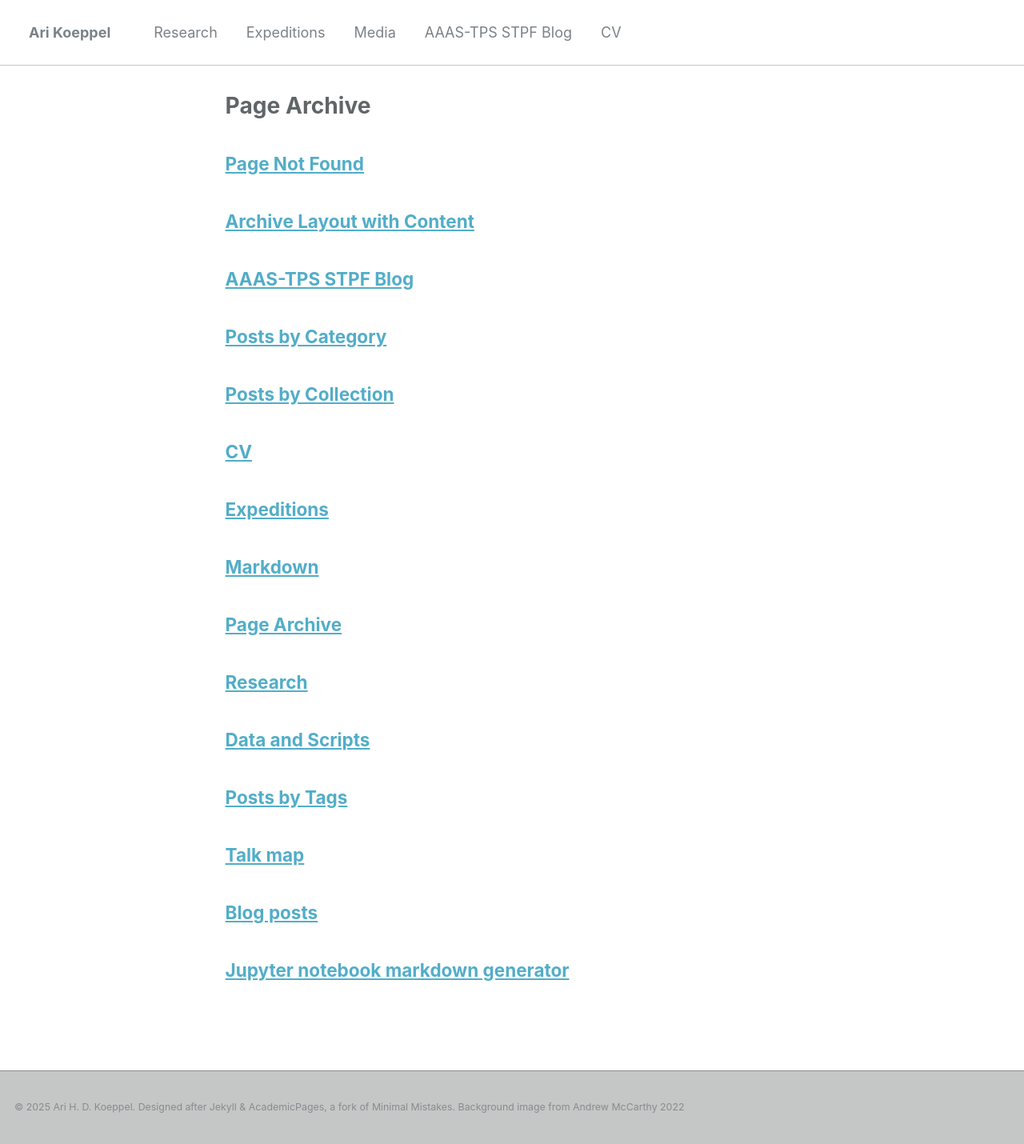
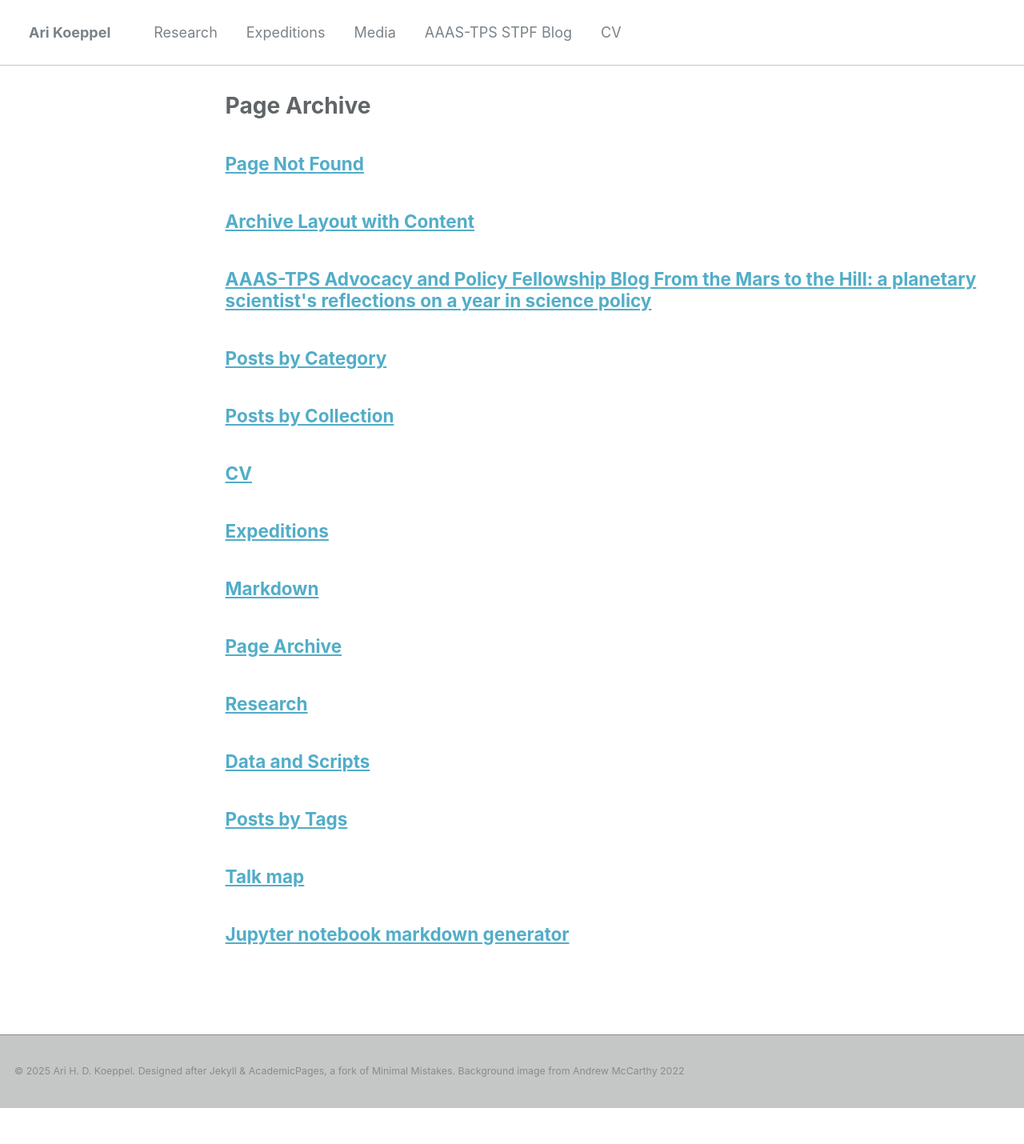
Before and after one commit to ahdkoeppel/ahdkoeppel.github.io, a Jekyll site: the page built from _pages/page-archive.html, in a window 1280 px wide. Shown: the whole page at 80% size. Built offline with Jekyll 4.4.1, drawn with Linux system fonts in a browser that asks for light colours; after the commit the page ends 1385 px from its top, so only the background shows below that.

Commit message:
Reformat as archive

```diff
--- a/_data/navigation.yml
+++ b/_data/navigation.yml
@@ -10,7 +10,7 @@ main:
     url: /media/
 
   - title: "AAAS-TPS STPF Blog"
-    url: /blog/
+    url: /blog-archive/
 
   - title: "CV"
     url: /cv/
--- /dev/null
+++ b/_pages/blog-archive.html
@@ -0,0 +1,21 @@
+---
+layout: archive
+permalink: /blog-archive/
+title: "AAAS-TPS Advocacy and Policy Fellowship Blog
+From the Mars to the Hill: a planetary scientist's reflections on a year in science policy
+"
+author_profile: true
+redirect_from:
+  - /wordpress/blog-posts/
+---
+
+{% include base_path %}
+{% capture written_year %}'None'{% endcapture %}
+{% for post in site.blog %}
+  {% capture year %}{{ post.date | date: '%Y' }}{% endcapture %}
+  {% if year != written_year %}
+    <h2 id="{{ year | slugify }}" class="archive__subtitle">{{ year }}</h2>
+    {% capture written_year %}{{ year }}{% endcapture %}
+  {% endif %}
+  {% include archive-single.html %}
+{% endfor %}
```
Also changed, not shown: _pages/blog.html (deleted, +0 -13 lines), _pages/year-archive.html (deleted, +0 -19 lines).
